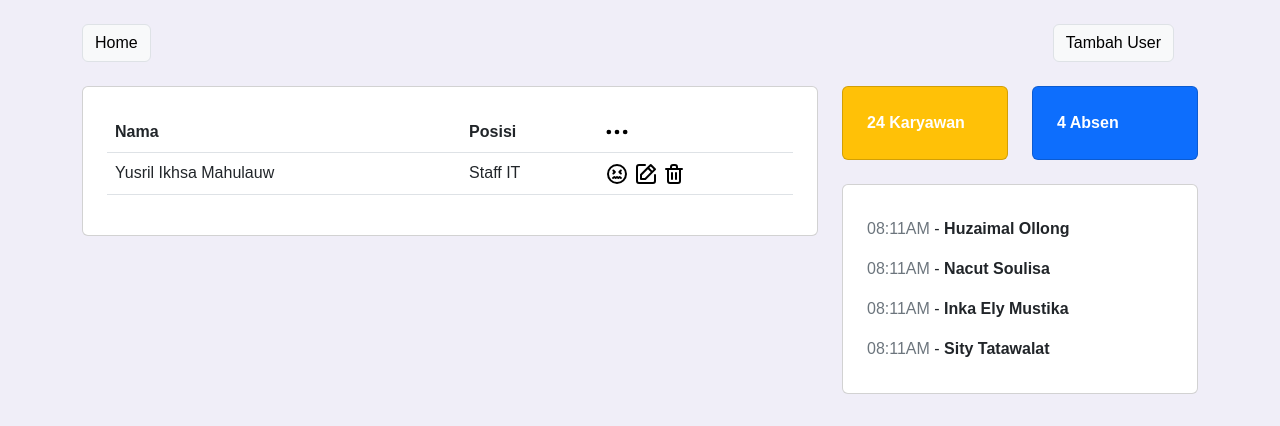
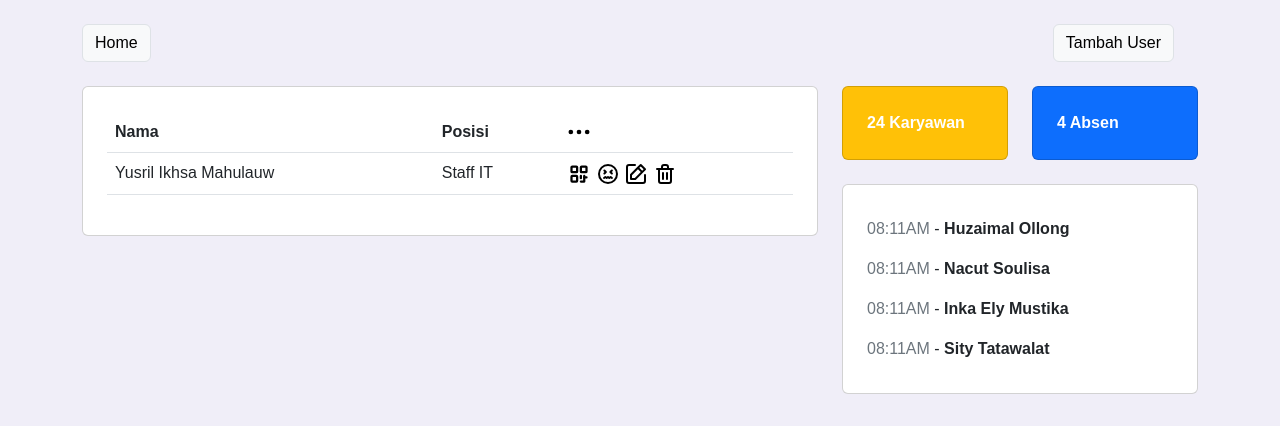
Before and after one commit to ianfleon/absenky, a PHP site: page /dashboard.php in a window 1280 px wide. Shown: the top 426 px of the page. Run offline with PHP 8.4, Linux system fonts and the light colour scheme.

Commit message:
list of staff

```diff
--- a/components/list-staff.php
+++ b/components/list-staff.php
@@ -2,6 +2,17 @@
     <td><?= $nama; ?></td>
     <td><?= $posisi; ?></td>
     <td>
+        <a href="#" class="text-decoration-none" data-bs-toggle="modal" data-bs-target="#modalqr">
+            <svg xmlns="http://www.w3.org/2000/svg" width="24" viewBox="0 0 256 256" id="qr-code">
+                <rect width="256" height="256" fill="none"></rect>
+                <rect width="60" height="60" x="48.002" y="48" fill="none" stroke="#000" stroke-linecap="round" stroke-linejoin="round" stroke-width="24" rx="8"></rect>
+                <rect width="60" height="60" x="48.002" y="148" fill="none" stroke="#000" stroke-linecap="round" stroke-linejoin="round" stroke-width="24" rx="8"></rect>
+                <rect width="60" height="60" x="148.002" y="48" fill="none" stroke="#000" stroke-linecap="round" stroke-linejoin="round" stroke-width="24" rx="8"></rect>
+                <line x1="148.002" x2="148.002" y1="148" y2="172" fill="none" stroke="#000" stroke-linecap="round" stroke-linejoin="round" stroke-width="24"></line>
+                <polyline fill="none" stroke="#000" stroke-linecap="round" stroke-linejoin="round" stroke-width="24" points="148.002 208 184.002 208 184.002 148"></polyline>
+                <line x1="184.002" x2="208.002" y1="164" y2="164" fill="none" stroke="#000" stroke-linecap="round" stroke-linejoin="round" stroke-width="24"></line>
+            </svg>
+        </a>
         <a href="izin.php?id=<?= $id; ?>" class="text-decoration-none">
             <svg xmlns="http://www.w3.org/2000/svg" width="24" viewBox="0 0 24 24" id="sick">
                 <path d="M7.66,12.21a1,1,0,0,0,.71.29,1,1,0,0,0,.71-.29l1.5-1.5a1,1,0,0,0,0-1.42l-1.5-1.5A1,1,0,0,0,7.66,9.21l.8.79-.8.79A1,1,0,0,0,7.66,12.21Zm7.5,0a1,1,0,0,0,.71.29,1,1,0,0,0,.71-.29,1,1,0,0,0,0-1.42L15.79,10l.79-.79a1,1,0,1,0-1.42-1.42l-1.5,1.5a1,1,0,0,0,0,1.42Zm.11,2a1,1,0,0,0-1.2,0l-.74.55-.73-.55a1,1,0,0,0-1.2,0l-.73.55-.74-.55a1,1,0,0,0-1.2,0l-1.33,1a1,1,0,1,0,1.2,1.6l.73-.55.74.55,0,0a.67.67,0,0,0,.12.06.83.83,0,0,0,.22.08l.13,0h.23l.12,0a1.12,1.12,0,0,0,.33-.16l.73-.55.73.55a1,1,0,0,0,1,.11l.1-.05a.39.39,0,0,0,.11-.06l.74-.55.73.55a1,1,0,0,0,.6.2,1,1,0,0,0,.8-.4,1,1,0,0,0-.2-1.4ZM12,2A10,10,0,1,0,22,12,10,10,0,0,0,12,2Zm0,18a8,8,0,1,1,8-8A8,8,0,0,1,12,20Z">
```
